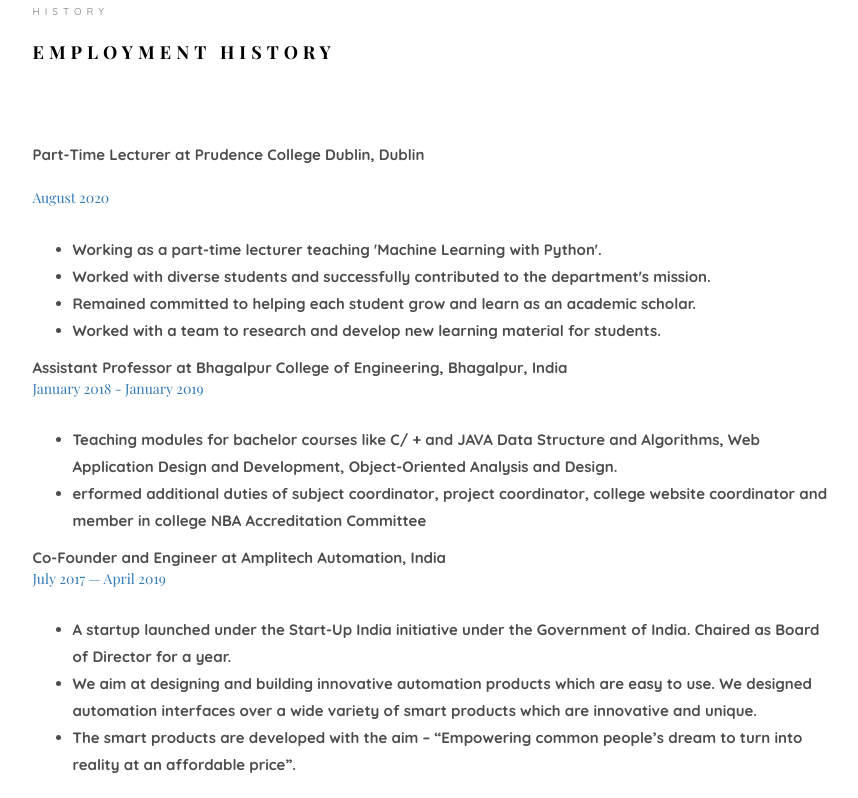
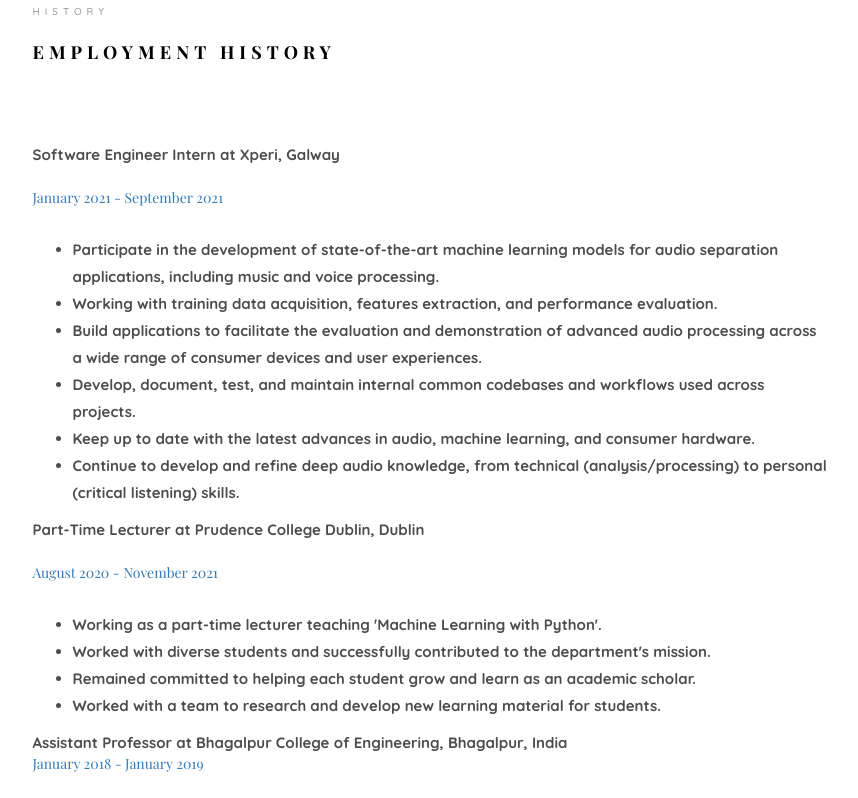
Before and after one commit to SutirthaChakraborty/Offcial, a plain HTML site: page index.html in a window 1280 px wide. Shown: the part 3825-4623 px from the top of the page, without its empty margins (360-1218 px from the left). Drawn offline with nearby package versions, Linux system fonts and the light colour scheme; files whose address does not match are found by name; a web font is replaced by a local one.

Commit message:
xperi updates

```diff
--- a/index.html
+++ b/index.html
@@ -464,10 +464,24 @@
                   class="col-md-12 animate-box"
                   data-animate-effect="fadeInLeft"
                 >
+
+			<p>
+                    <strong>Software Engineer Intern at Xperi, Galway</strong>
+                  </p>
+                  <h5 class="text-primary">January 2021 - September 2021 </h5>
+                  <ul class="mb-4">
+                    <li> Participate in the development of state-of-the-art machine learning models for audio separation applications, including music and voice processing.</li>
+                    <li>Working with training data acquisition, features extraction, and performance evaluation.</li>
+                    <li> Build applications to facilitate the evaluation and demonstration of advanced audio processing across a wide range of consumer devices and user experiences.</li>
+                    <li>Develop, document, test, and maintain internal common codebases and workflows used across projects.</li>
+		    <li>Keep up to date with the latest advances in audio, machine learning, and consumer hardware.</li>
+	            <li>Continue to develop and refine deep audio knowledge, from technical (analysis/processing) to personal (critical listening) skills.</li>
+                  </ul>
+
                   <p>
                     <strong>Part-Time Lecturer at Prudence College Dublin, Dublin</strong>
                   </p>
-                  <h5 class="text-primary">August 2020</h5>
+                  <h5 class="text-primary">August 2020 - November 2021 </h5>
                   <ul class="mb-4">
                     <li> Working as a part-time lecturer teaching 'Machine Learning with Python'.</li>
                     <li>Worked with diverse students and successfully contributed to the department's mission.</li>
```
